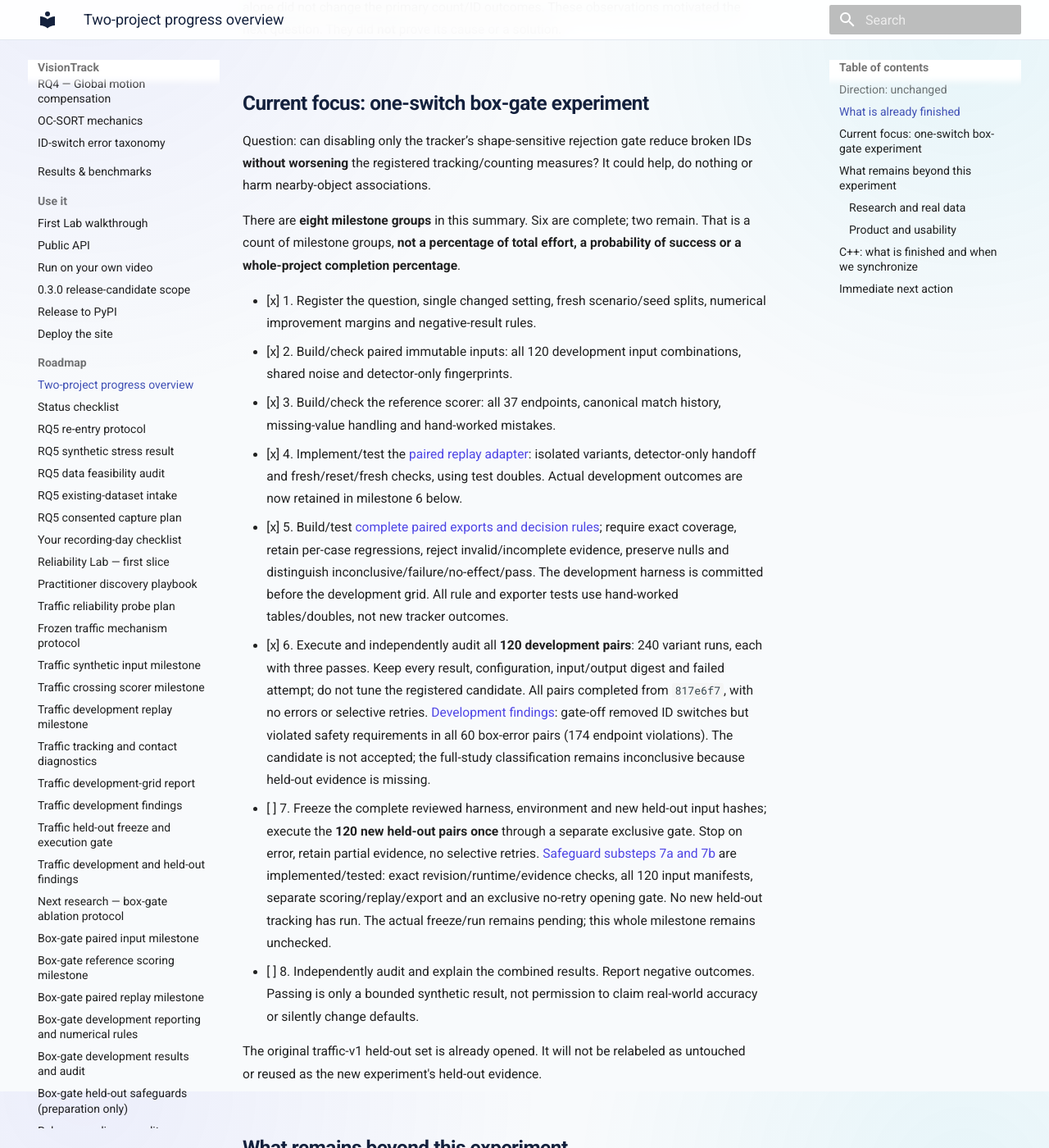
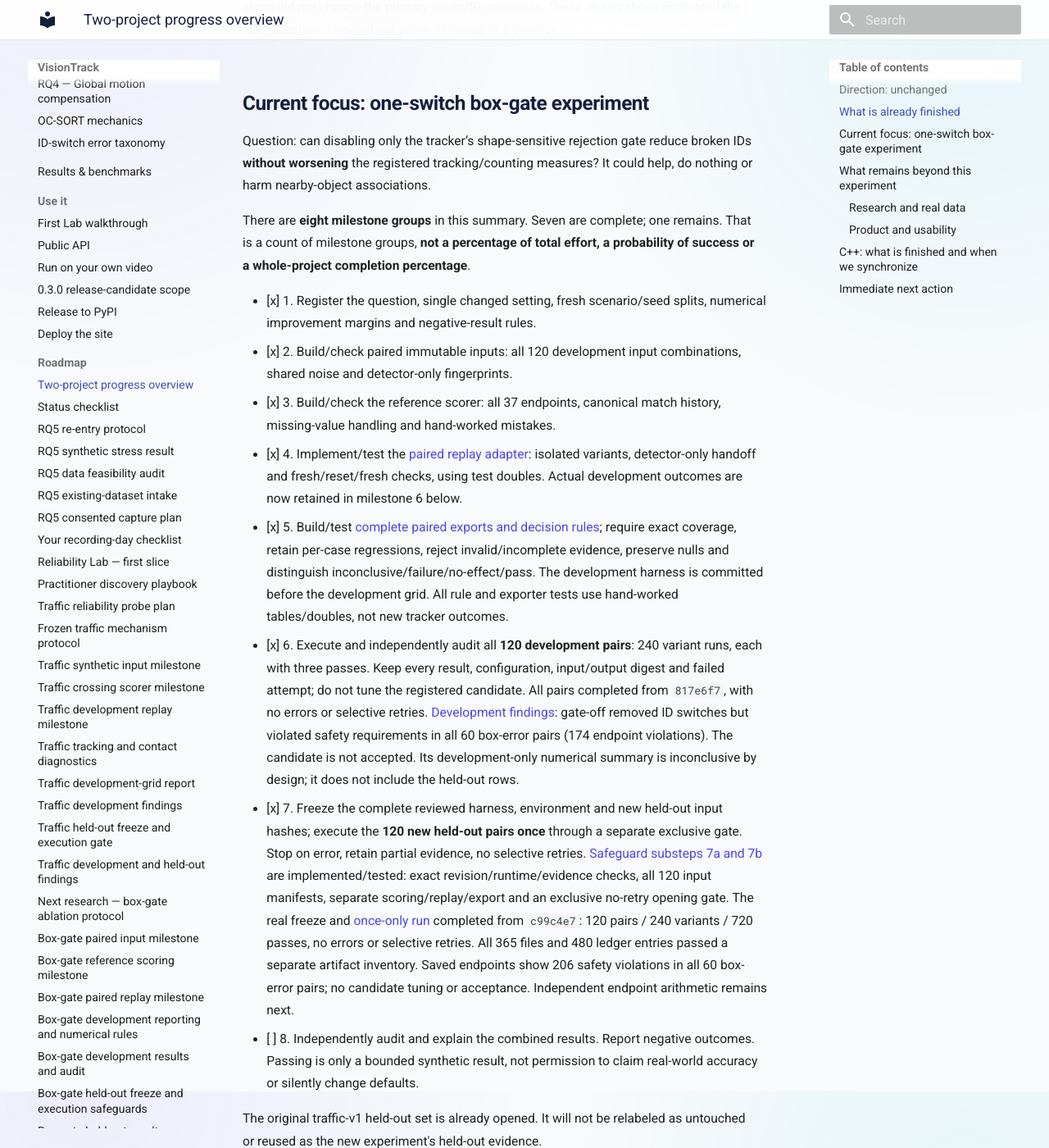
Before and after one commit to hulagerushikesh/visiontrack, an MkDocs documentation site: the page built from docs/PROGRESS_OVERVIEW.md, in a window 1280 px wide and 1400 px high, scrolled down 1469 px. Shown: the whole window at 82% size. Built offline with MkDocs 1.6.1 and Material for MkDocs 9.7.7, drawn with Linux system fonts in a browser that asks for light colours; some of the changed text lies outside the part shown.

Commit message:
Record once-only box-gate held-out run and retained safety failures

```diff
--- a/docs/PROGRESS_OVERVIEW.md
+++ b/docs/PROGRESS_OVERVIEW.md
@@ -40,8 +40,8 @@ Question: can disabling only the tracker’s shape-sensitive rejection gate redu
 broken IDs **without worsening** the registered tracking/counting measures?
 It could help, do nothing or harm nearby-object associations.
 
-There are **eight milestone groups** in this summary. Six are complete;
-two remain. That is a count of milestone groups, **not a percentage of total
+There are **eight milestone groups** in this summary. Seven are complete;
+one remains. That is a count of milestone groups, **not a percentage of total
 effort, a probability of success or a whole-project completion percentage**.
 
 - [x] 1. Register the question, single changed setting, fresh scenario/seed
@@ -64,16 +64,19 @@ effort, a probability of success or a whole-project completion percentage**.
   All pairs completed from `817e6f7`, with no errors or selective retries.
   [Development findings](BOX_GATE_DEVELOPMENT.md): gate-off removed ID switches
   but violated safety requirements in all 60 box-error pairs (174 endpoint
-  violations). The candidate is not accepted; the full-study classification
-  remains inconclusive because held-out evidence is missing.
-- [ ] 7. Freeze the complete reviewed harness, environment and new held-out
+  violations). The candidate is not accepted. Its development-only numerical
+  summary is inconclusive by design; it does not include the held-out rows.
+- [x] 7. Freeze the complete reviewed harness, environment and new held-out
   input hashes; execute the **120 new held-out pairs once** through a separate
   exclusive gate. Stop on error, retain partial evidence, no selective retries.
   [Safeguard substeps 7a and 7b](BOX_GATE_HOLDOUT.md) are implemented/tested:
   exact revision/runtime/evidence checks, all 120 input manifests, separate
-  scoring/replay/export and an exclusive no-retry opening gate. No new held-out
-  tracking has run. The actual freeze/run remains pending; this whole milestone
-  remains unchecked.
+  scoring/replay/export and an exclusive no-retry opening gate. The real freeze
+  and [once-only run](BOX_GATE_HELDOUT_RESULTS.md) completed from `c99c4e7`:
+  120 pairs / 240 variants / 720 passes, no errors or selective retries.
+  All 365 files and 480 ledger entries passed a separate artifact inventory.
+  Saved endpoints show 206 safety violations in all 60 box-error pairs; no
+  candidate tuning or acceptance. Independent endpoint arithmetic remains next.
 - [ ] 8. Independently audit and explain the combined results. Report negative
   outcomes. Passing is only a bounded synthetic result, not permission to claim
   real-world accuracy or silently change defaults.
@@ -142,10 +145,10 @@ no GPU path or weakened parity is justified by the current plan.
 
 ## Immediate next action
 
-Continue milestone 7: review the committed complete execution gate, issue/verify
-the exact code/input/evidence/runtime freeze, then open the new grid once,
-retaining negative outcomes. The preparation and execution safeguards are now
-implemented/tested; actual held-out outcomes are still pending. Do not tune the candidate
-to rescue the failed development safety requirement. It needs no new footage
-or owner assistance. Real recording and discovery can proceed on
-their own schedule without holding up this engineering work.
+Complete milestone 8: independently audit the saved held-out endpoint arithmetic
+and both complete splits, apply the unchanged decision rules, then report the
+bounded combined findings. Do not modify the pinned development auditor, rerun
+the consumed grid or tune the candidate to rescue the safety failures. Both raw
+bundles are retained; the combined classification is not yet audited/reported.
+This needs no new footage or owner assistance. Real recording and discovery can
+proceed on their own schedule without holding up this engineering work.
--- a/mkdocs.yml
+++ b/mkdocs.yml
@@ -106,7 +106,8 @@ nav:
       - Box-gate paired replay milestone: BOX_GATE_REPLAY.md
       - Box-gate development reporting and numerical rules: BOX_GATE_REPORT.md
       - Box-gate development results and audit: BOX_GATE_DEVELOPMENT.md
-      - Box-gate held-out safeguards (preparation only): BOX_GATE_HOLDOUT.md
+      - Box-gate held-out freeze and execution safeguards: BOX_GATE_HOLDOUT.md
+      - Box-gate held-out results (combined audit pending): BOX_GATE_HELDOUT_RESULTS.md
       - Release-readiness audit: RELEASE_READINESS.md
       - Python/C++ runtime contract: CROSS_RUNTIME_CONTRACT.md
       - Horizons: HORIZONS.md
```
Also changed, not shown: docs/BOX_GATE_DEVELOPMENT.md (+15 -11 lines), docs/BOX_GATE_HELDOUT_RESULTS.md (added, +139 -0 lines), docs/BOX_GATE_HOLDOUT.md (+22 -14 lines), docs/NEXT_STEPS.md (+11 -5 lines), docs/STATUS.md (+18 -9 lines), 1 other file.
